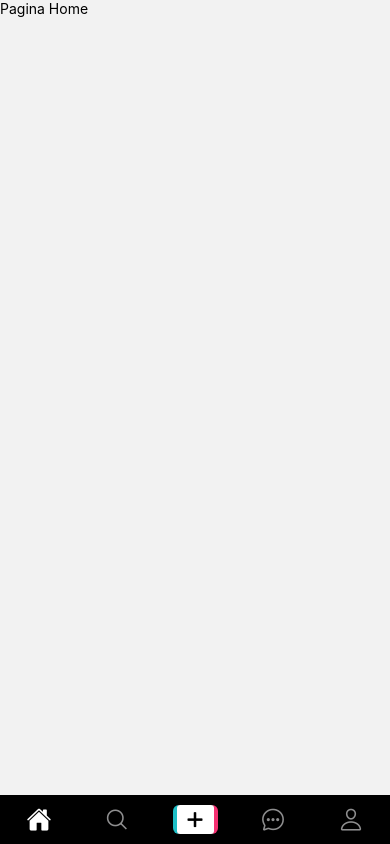
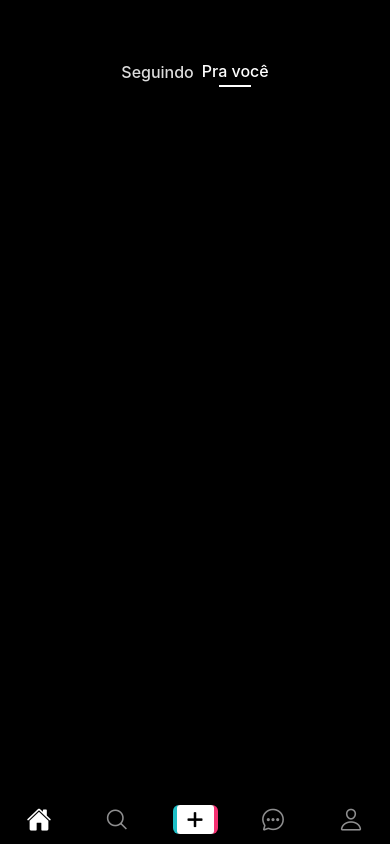
Before and after one commit to GabrielMeneze/MobileTikTok, a React Native app: screen /Home in a window 390 px wide. Built offline with nearby package versions, Linux system fonts and the light colour scheme.

Commit message:
home header

```diff
--- a/src/pages/home/home.tsx
+++ b/src/pages/home/home.tsx
@@ -1,15 +1,67 @@
-import { View, StyleSheet, Text } from "react-native";
+import { View, StyleSheet, Text, TouchableOpacity, StatusBar, Platform, FlatList } from "react-native";
 
 const styles = StyleSheet.create({
     container:{
         flex: 1,
+        backgroundColor: '#000'
+    },
+    labels:{
+        flexDirection: 'row',
+        alignItems: 'center',
+        justifyContent: 'center',
+        gap: 8,
+        position: 'absolute',
+        top: 6,
+        left: 0,
+        right: 0,
+        marginTop: Platform.OS === 'android' ? StatusBar.currentHeight : 55,
+        zIndex: 99
+    },
+    labelText: {
+        fontSize: 16,
+        fontWeight: '500',
+        marginBottom: 4
+    },
+    indicator:{
+        backgroundColor: '#fff',
+        width: 32,
+        height: 2,
+        alignSelf: 'center'
     }
 })
 
 export function Home(){
+    let feedItems = [
+        {
+          id: '1',
+          video: 'https://i.imgur.com/Cnz1CPK.mp4',
+          name: '@sujeitoprogramador',
+          description: 'Criando o ShortDev do zero com RN',
+         },
+        {
+          id: '2',
+          video: 'https://i.imgur.com/E0tK2bY.mp4',
+          name: '@henriquesilva',
+          description: 'Fala turma, estou aprendendo React Native com sujeito programador',
+         },
+        {
+          id: '3',
+          video: 'https://i.imgur.com/mPFvFyX.mp4',
+          name: '@sujeitoprogramador',
+          description: 'Aprendendo a trabalhar com Drag and Drop no React Native',
+         }
+      ]
     return(
         <View style={styles.container}>
-            <Text>Pagina Home</Text>
+            <View style={styles.labels}>
+                <TouchableOpacity>
+                    <Text style={[styles.labelText, {color: '#DDD'}]}>Seguindo</Text>
+                </TouchableOpacity>
+                <TouchableOpacity>
+                    <Text style={[styles.labelText, {color: '#fff'}]}>Pra você</Text>
+                    <View style={styles.indicator}></View>
+                </TouchableOpacity>
+            </View>
         </View>
     )
 }
```
